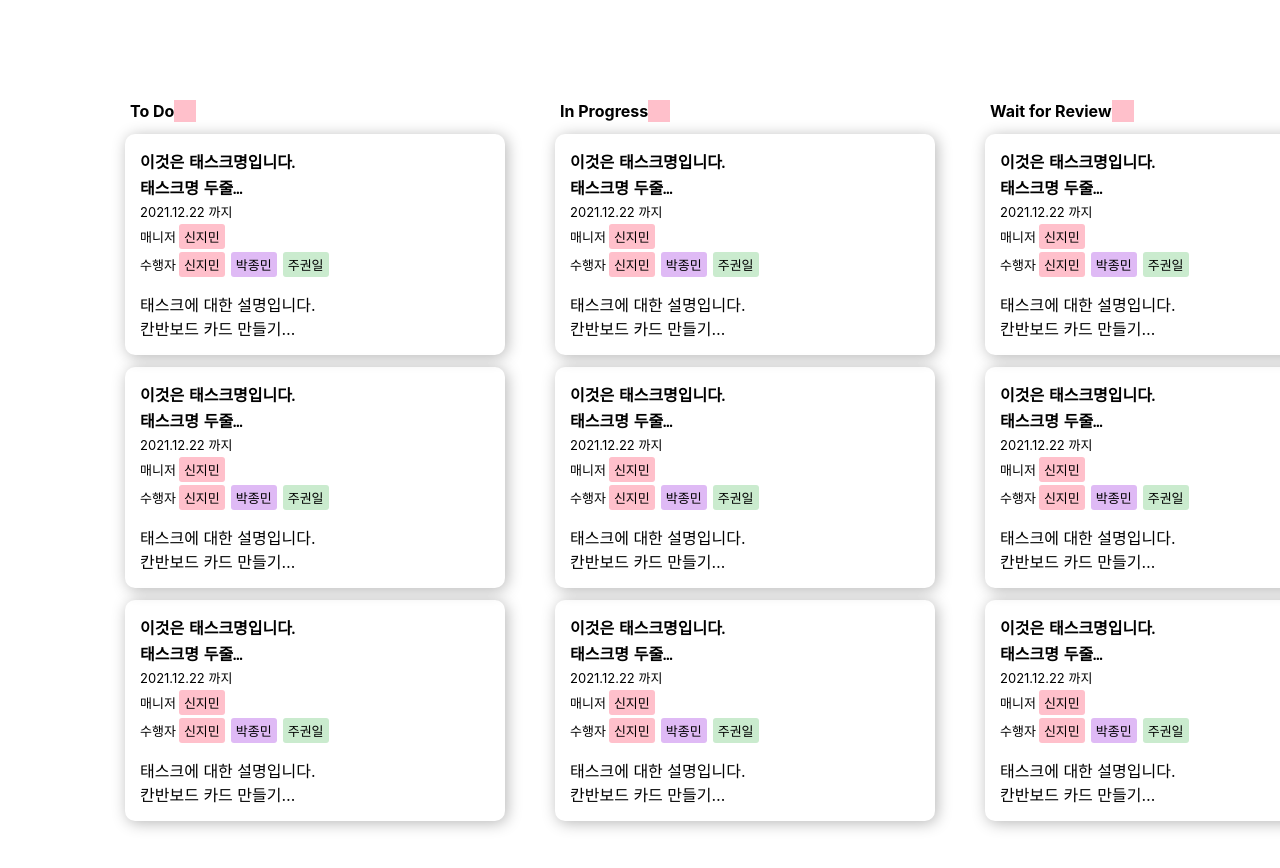
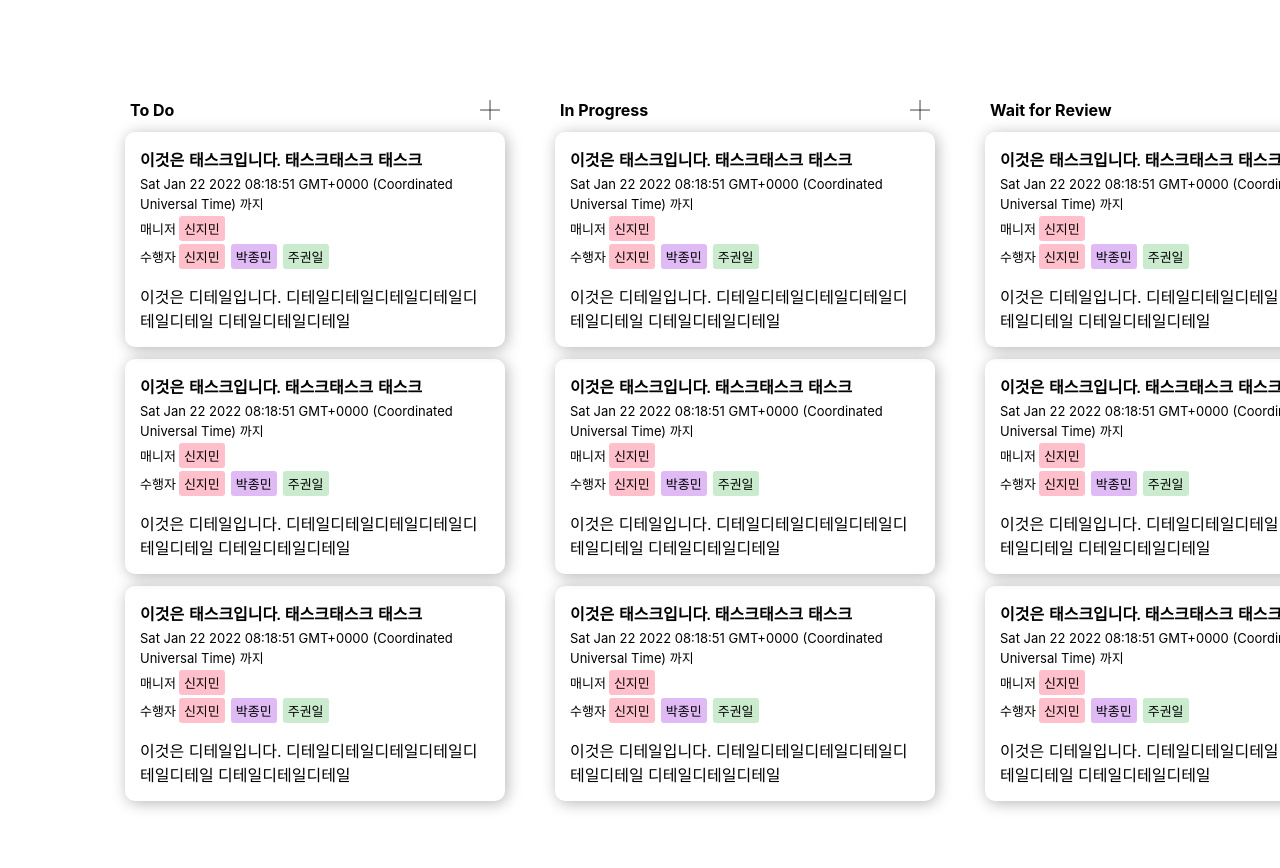
Before and after one commit to KU-Together/Together-web, a React (Create React App) app: page / in a window 1280 px wide. Shown: the top 868 px of the page. Built offline with nearby package versions, Linux system fonts and the light colour scheme.

Commit message:
Add sample data

```diff
--- /dev/null
+++ b/src/assets/data/sampleData.ts
@@ -0,0 +1,193 @@
+import { Card, Participant, User } from 'constants/types'
+
+export const userData: User[] = [
+  {
+    userId: 'u123',
+    name: '신지민',
+  },
+  {
+    userId: 'u456',
+    name: '박종민',
+  },
+  {
+    userId: 'u789',
+    name: '주권일',
+  }
+]
+
+export const participantData: Participant[] = [
+  {
+    participantId: 'pcps1',
+    projId: 'p1',
+    userId: 'u123',
+    color: 'pink',
+  },
+  {
+    participantId: 'pcps2',
+    projId: 'p1',
+    userId: 'u456',
+    color: '#DFBAF5',
+  },
+  {
+    participantId: 'pcps3',
+    projId: 'p1',
+    userId: 'u789',
+    color: '#CAEBCE',
+  }
+]
+
+export const cardData: Card[] = [
+  {
+    cardID: 'c1',
+    projId: 'p1',
+    title: '이것은 태스크입니다.\n태스크태스크\n태스크\n',
+    endDate: new Date(),
+    manager: [
+      {
+        participantId: 'pcps1',
+        projId: 'p1',
+        userId: 'u123',
+        color: 'pink',
+        user: {
+          userId: 'u123',
+          name: '신지민',
+        }
+      }
+    ],
+    assign: [
+      {
+        participantId: 'pcps1',
+        projId: 'p1',
+        userId: 'u123',
+        color: 'pink',
+        user: {
+          userId: 'u123',
+          name: '신지민',
+        }
+      },
+      {
+        participantId: 'pcps2',
+        projId: 'p1',
+        userId: 'u456',
+        color: '#DFBAF5',
+        user: {
+          userId: 'u456',
+          name: '박종민',
+        }
+      },
+      {
+        participantId: 'pcps3',
+        projId: 'p1',
+        userId: 'u789',
+        color: '#CAEBCE',
+        user: {
+          userId: 'u789',
+          name: '주권일',
+        }
+      }
+    ],
+    detail: '이것은 디테일입니다.\n디테일디테일디테일디테일디테일디테일\n디테일디테일디테일'
+  },
+  {
+    cardID: 'c2',
+    projId: 'p1',
+    title: '이것은 태스크입니다.\n태스크태스크\n태스크\n',
+    endDate: new Date(),
+    manager: [
+      {
+        participantId: 'pcps1',
+        projId: 'p1',
+        userId: 'u123',
+        color: 'pink',
+        user: {
+          userId: 'u123',
+          name: '신지민',
+        }
+      }
+    ],
+    assign: [
+      {
+        participantId: 'pcps1',
+        projId: 'p1',
+        userId: 'u123',
+        color: 'pink',
+        user: {
+          userId: 'u123',
+          name: '신지민',
+        }
+      },
+      {
+        participantId: 'pcps2',
+        projId: 'p1',
+        userId: 'u456',
+        color: '#DFBAF5',
+        user: {
+          userId: 'u456',
+          name: '박종민',
+        }
+      },
+      {
+        participantId: 'pcps3',
+        projId: 'p1',
+        userId: 'u789',
+        color: '#CAEBCE',
+        user: {
+          userId: 'u789',
+          name: '주권일',
+        }
+      }
+    ],
+    detail: '이것은 디테일입니다.\n디테일디테일디테일디테일디테일디테일\n디테일디테일디테일'
+  },
+  {
+    cardID: 'c3',
+    projId: 'p1',
+    title: '이것은 태스크입니다.\n태스크태스크\n태스크\n',
+    endDate: new Date(),
+    manager: [
+      {
+        participantId: 'pcps1',
+        projId: 'p1',
+        userId: 'u123',
+        color: 'pink',
+        user: {
+          userId: 'u123',
+          name: '신지민',
+        }
+      }
+    ],
+    assign: [
+      {
+        participantId: 'pcps1',
+        projId: 'p1',
+        userId: 'u123',
+        color: 'pink',
+        user: {
+          userId: 'u123',
+          name: '신지민',
+        }
+      },
+      {
+        participantId: 'pcps2',
+        projId: 'p1',
+        userId: 'u456',
+        color: '#DFBAF5',
+        user: {
+          userId: 'u456',
+          name: '박종민',
+        }
+      },
+      {
+        participantId: 'pcps3',
+        projId: 'p1',
+        userId: 'u789',
+        color: '#CAEBCE',
+        user: {
+          userId: 'u789',
+          name: '주권일',
+        }
+      }
+    ],
+    detail: '이것은 디테일입니다.\n디테일디테일디테일디테일디테일디테일\n디테일디테일디테일'
+  },
+]
--- a/src/components/molecules/kanbanCard/KanbanCard.tsx
+++ b/src/components/molecules/kanbanCard/KanbanCard.tsx
@@ -1,7 +1,8 @@
+import { Card } from 'constants/types'
 import React, { useState } from 'react'
 import styled, { css } from 'styled-components'
 import {
-  Card,
+  Container,
   Title,
   Property,
   PropertyRow,
@@ -11,22 +12,21 @@ import {
 
 interface Props {
   className?: string,
+  cardInfo: Card,
 }
 
 function KanbanCard(props: Props) {
   const [isEditing, setIsEditing] = useState<boolean>(false)
 
   return (
-    <Card className={props.className} onClick={() => setIsEditing(true)}>
+    <Container className={props.className} onClick={() => setIsEditing(true)}>
       <Title as="p" visibleLines={isEditing ? undefined : 2} onClick={() => {console.log('helloooo')}}>
-        이것은 태스크명입니다.<br />
-        태스크명 두줄<br />
-        태스크명 세줄
+        {props.cardInfo.title}
       </Title>
 
       <div>
         <Property>
-          2021.12.22 까지
+          {props.cardInfo.endDate.toString()} 까지
         </Property>
       </div>
 
@@ -35,10 +35,14 @@ function KanbanCard(props: Props) {
           매니저
         </Property>
 
-        <NameTag
-          color='pink'
-          tagName='신지민'
-        />
+        {props.cardInfo.manager.map(participantUser =>
+          <NameTag
+            key={'mngr' + participantUser.participantId}
+            color={participantUser.color}
+            tagName={participantUser.user.name}
+          />
+        )}
+
       </PropertyRow>
 
       <PropertyRow>
@@ -46,29 +50,19 @@ function KanbanCard(props: Props) {
           수행자
         </Property>
 
-        <NameTag
-          color='pink'
-          tagName='신지민'
-        />
-
-        <NameTag
-          color='#DFBAF5'
-          tagName='박종민'
-        />
-
-        <NameTag
-          color='#CAEBCE'
-          tagName='주권일'
-        />
+        {props.cardInfo.assign.map(participantUser =>
+          <NameTag
+            key={'asgn' + participantUser.participantId}
+            color={participantUser.color}
+            tagName={participantUser.user.name}
+          />
+        )}
       </PropertyRow>
 
       <Detail visibleLines={isEditing ? undefined : 2}>
-        태스크에 대한 설명입니다.<br />
-        칸반보드 카드 만들기<br />
-        칸반보드 카드 만들기<br />
-        칸반보드 카드 만들기<br />
+        {props.cardInfo.detail}
       </Detail>
-    </Card>
+    </Container>
   )
 }
 
--- a/src/components/molecules/kanbanCard/styles.ts
+++ b/src/components/molecules/kanbanCard/styles.ts
@@ -8,7 +8,7 @@ export const hoverCursor = css`
   }
 `
 
-export const Card = styled.div`
+export const Container = styled.div`
     ${hoverCursor}
     display: inline-block;
     padding: 15px;
--- a/src/components/organisms/kanbanCol/KanbanCol.tsx
+++ b/src/components/organisms/kanbanCol/KanbanCol.tsx
@@ -1,15 +1,18 @@
 import { IMAGES } from 'constants/images'
+import { Card } from 'constants/types'
 import React from 'react'
 import {
   Column,
   StatusRow,
   Status,
   AddBtn,
-  Card
+  WrappedCard,
+  Icon
 } from './styles'
 
 interface Props {
   status?: string,
+  cards: Card[],
 }
 
 function KanbanCol(props: Props) {
@@ -18,13 +21,11 @@ function KanbanCol(props: Props) {
       <StatusRow>
         <Status>{props.status || ''}</Status>
         <AddBtn>
-          {/* <img src={IMAGES.add} /> */}
+          <Icon src={IMAGES.add} />
         </AddBtn>
       </StatusRow>
 
-      <Card />
-      <Card />
-      <Card />
+      {props.cards.map(card => <WrappedCard key={card.cardID} cardInfo={card} />)}
     </Column>
   )
 }
--- a/src/components/organisms/kanbanCol/styles.ts
+++ b/src/components/organisms/kanbanCol/styles.ts
@@ -4,30 +4,36 @@ import KanbanCard from 'components/molecules/kanbanCard/KanbanCard'
 export const Column = styled.div`
     display: flex;
     flex-direction: column;
+    padding-left: 25px;
+    padding-right: 25px;
   `
 
 export const StatusRow = styled.div`
     display: flex;
     flex-direction: row;
     align-items: center;
-    padding-left: 30px;
     margin-bottom: 6px;
+    padding-left: 5px;
+    padding-right: 5px;
   `
 
 export const Status = styled.span`
     font-size: medium;
     font-weight: bold;
+    flex: 1;
   `
 
-export const Card = styled(KanbanCard)`
+export const WrappedCard = styled(KanbanCard)`
     margin-top: 6px;
     margin-bottom: 6px;
-    margin-left: 25px;
-    margin-right: 25px;
   `
 
 export const AddBtn = styled.div`
-    width: 22px;
-    height: 22px;
-    background-color: pink;
+    width: 20px;
+    height: 20px;
   `
+
+export const Icon = styled.img`
+  max-width: 100%;
+  max-height: 100%;
+`
--- a/src/components/pages/mainPage/MainPage.tsx
+++ b/src/components/pages/mainPage/MainPage.tsx
@@ -1,18 +1,22 @@
+import { cardData } from 'assets/data/sampleData'
 import Tag from 'components/atoms/tag/Tag'
 import KanbanCol from 'components/organisms/kanbanCol/KanbanCol'
-import React from 'react'
+import { Card } from 'constants/types'
+import React, { useState } from 'react'
 import {
   Container,
   KanbanBoard
 } from './styles'
 
 function MainPage() {
+  const [cards, setCards] = useState<Card[]>(cardData)
+
   return (
     <Container>
       <KanbanBoard>
-        <KanbanCol status='To Do'/>
-        <KanbanCol status='In Progress' />
-        <KanbanCol status='Wait for Review' />
+        <KanbanCol status='To Do' cards={cards}/>
+        <KanbanCol status='In Progress' cards={cards}/>
+        <KanbanCol status='Wait for Review' cards={cards}/>
       </KanbanBoard>
     </Container>
   )
--- /dev/null
+++ b/src/constants/types.ts
@@ -0,0 +1,31 @@
+export type UserId = string
+
+export type ProjId = string
+
+export type CardId = string
+
+export type ParticipantId = string
+
+export type User = {
+  userId: UserId,
+  name: string,
+}
+
+export type Participant = {
+  participantId: ParticipantId,
+  projId: ProjId,
+  userId: UserId,
+  color: string
+}
+
+export type ParticipantUser = Participant & { user: User }
+
+export type Card = {
+  cardID: CardId,
+  projId: ProjId,
+  title: string,
+  endDate: Date,
+  manager: ParticipantUser[],
+  assign: ParticipantUser[],
+  detail: string
+}
```
